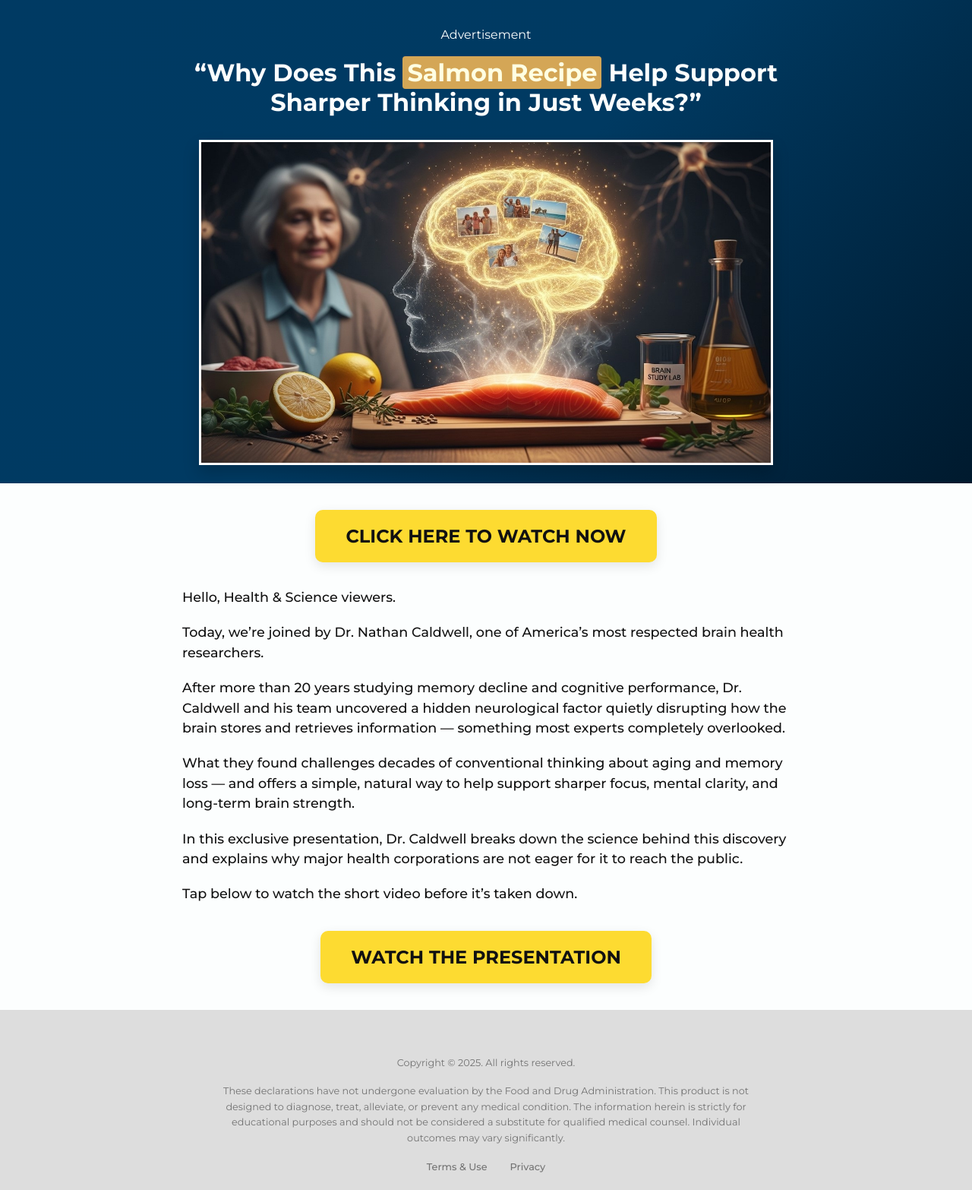
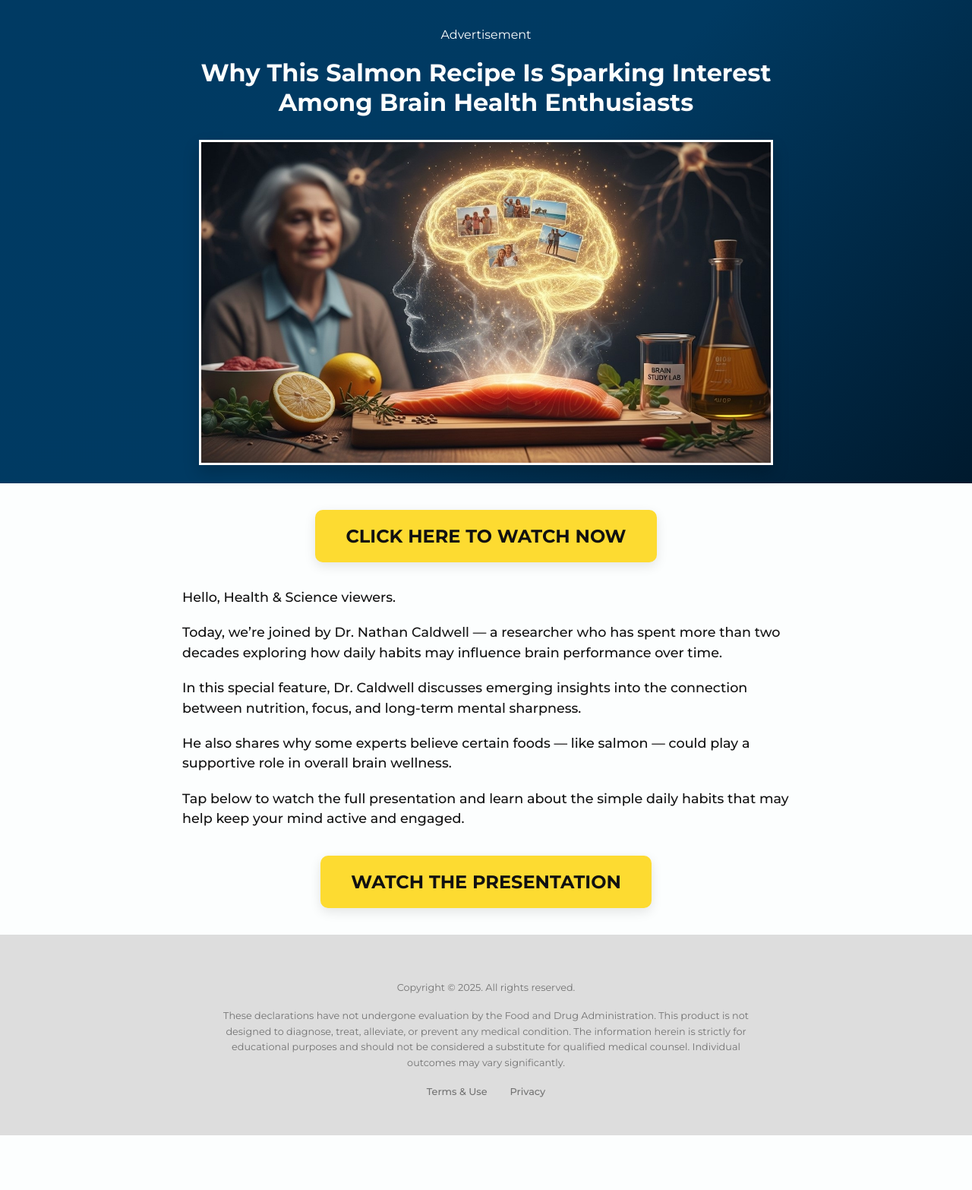
Before and after one commit to JosineyAlves/vitamaxinstitute.online, a plain HTML site: page nsharp/lander-1/index.html in a window 1280 px wide. Shown: the whole page at 76% size. After the commit the page ends 1494 px from the top, so only its background shows below. Drawn offline with Linux system fonts and the light colour scheme.

Commit message:
Update index.html

```diff
--- a/nsharp/lander-1/index.html
+++ b/nsharp/lander-1/index.html
@@ -34,7 +34,7 @@
     <header class="cls_v71s3l">
         <div class="cls_t2i7a">
             <p>Advertisement</p>
-            <h1>“Why Does This <span class="cls_r1w8wovm">Salmon Recipe</span> Help Support Sharper Thinking in Just Weeks?”</h1>
+            <h1>Why This Salmon Recipe Is Sparking Interest Among Brain Health Enthusiasts</h1>
             <a href="https://vitamaxinstitute.online/nsharp/vsl"><img src="thumb.jpg" alt="Older man and younger woman smiling, with an inset image of someone pouring a liquid into a cup" class="cls_r8922o"></a>
         </div>
     </header>
@@ -43,11 +43,10 @@
             <div class="cls_t2i7a">
                 <a href="https://vitamaxinstitute.online/nsharp/vsl" class="cls_w12lk">CLICK HERE TO WATCH NOW</a>
                 <p>Hello, Health & Science viewers.<br>
-                <p>Today, we’re joined by Dr. Nathan Caldwell, one of America’s most respected brain health researchers.</p>
-                <p>After more than 20 years studying memory decline and cognitive performance, Dr. Caldwell and his team uncovered a hidden neurological factor quietly disrupting how the brain stores and retrieves information — something most experts completely overlooked.</p>
-                <p>What they found challenges decades of conventional thinking about aging and memory loss — and offers a simple, natural way to help support sharper focus, mental clarity, and long-term brain strength.</p>
-                <p>In this exclusive presentation, Dr. Caldwell breaks down the science behind this discovery and explains why major health corporations are not eager for it to reach the public.</p>
-                <p>Tap below to watch the short video before it’s taken down.</p>
+                <p>Today, we’re joined by Dr. Nathan Caldwell — a researcher who has spent more than two decades exploring how daily habits may influence brain performance over time.</p>
+                <p>In this special feature, Dr. Caldwell discusses emerging insights into the connection between nutrition, focus, and long-term mental sharpness.</p>
+                <p>He also shares why some experts believe certain foods — like salmon — could play a supportive role in overall brain wellness.</p>
+                <p>Tap below to watch the full presentation and learn about the simple daily habits that may help keep your mind active and engaged.</p>
                 <a href="https://vitamaxinstitute.online/nsharp/vsl" class="cls_w12lk">WATCH THE PRESENTATION</a>
             </div>
         </section>
```
